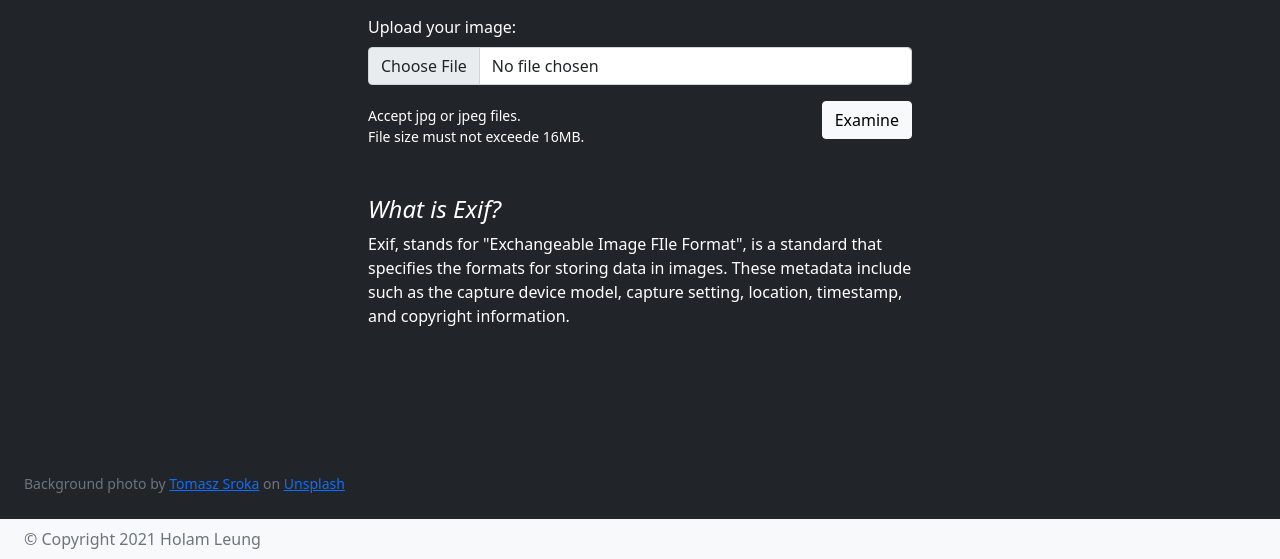
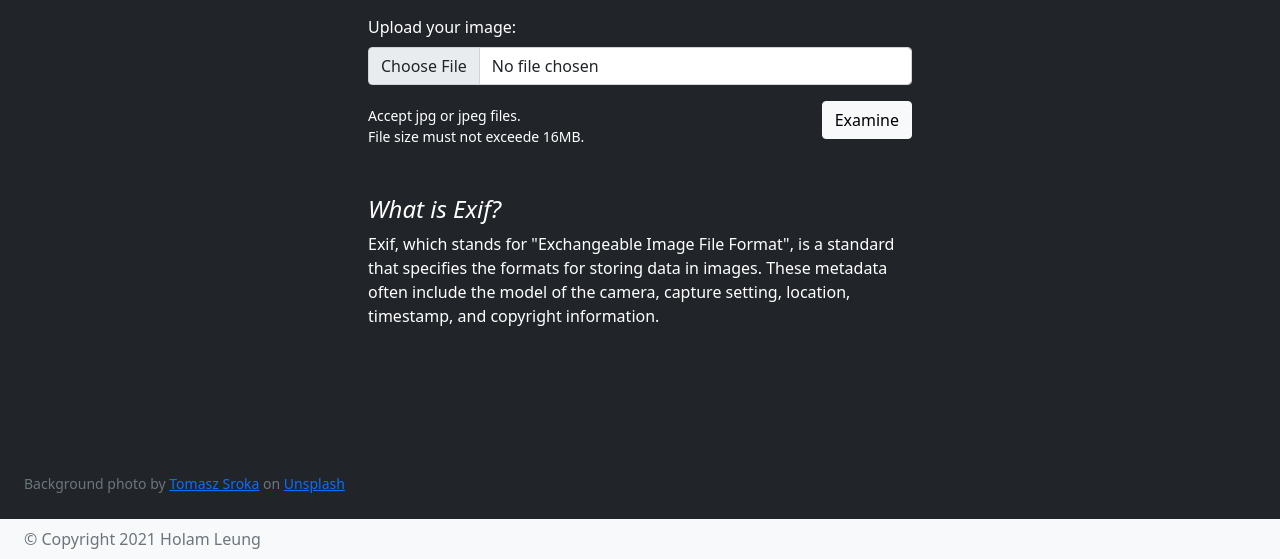
Before and after one commit to holamleung/exifor, a Flask app: page / in a window 1280 px wide. Shown: the part 241-800 px from the top of the page. Run offline with Flask 2, Linux system fonts and the light colour scheme; parts of the project's set-up code (start-up, migrations or seed data) failed here and were passed over.

Commit message:
minor fix

```diff
--- a/templates/index.html
+++ b/templates/index.html
@@ -22,7 +22,9 @@
     </form>
     <div class="pt-5">
         <h4><i>What is Exif?</i></h4>
-        <p>Exif, stands for "Exchangeable Image FIle Format", is a standard that specifies the formats for storing data in images.
-             These metadata include such as the capture device model, capture setting, location, timestamp, and copyright information.</p>
+        <p>Exif, which stands for "Exchangeable Image File Format", is a standard
+             that specifies the formats for storing data in images. These metadata
+             often include the model of the camera, capture setting, location,
+             timestamp, and copyright information.</p>
     </div>
 {% endblock %}
```
